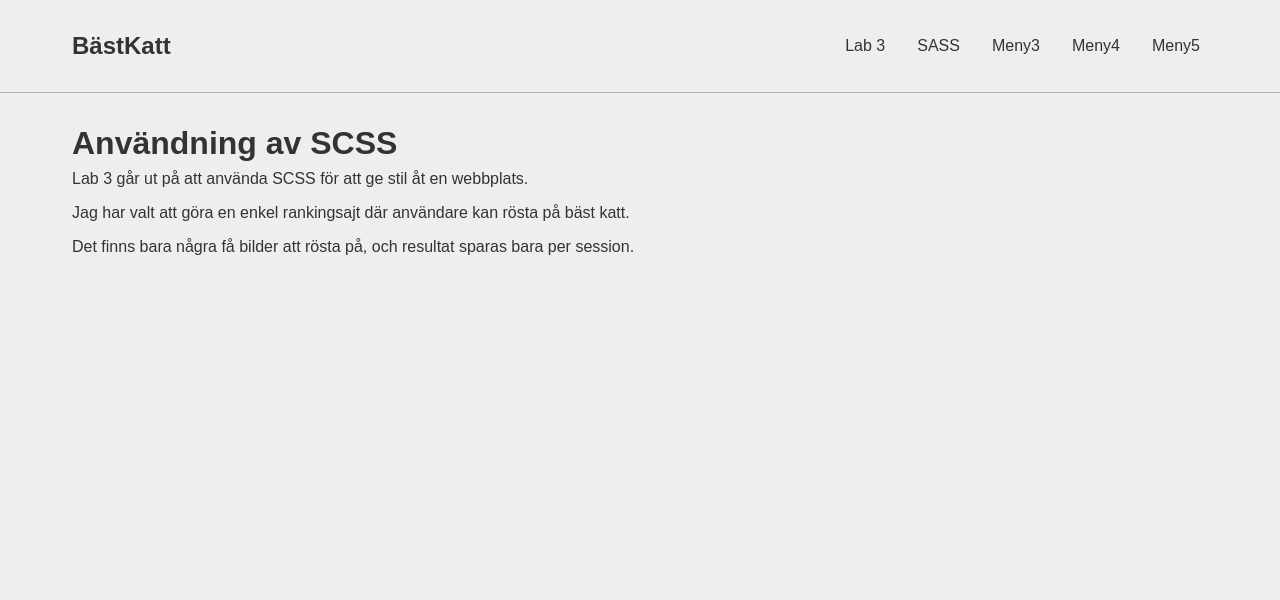
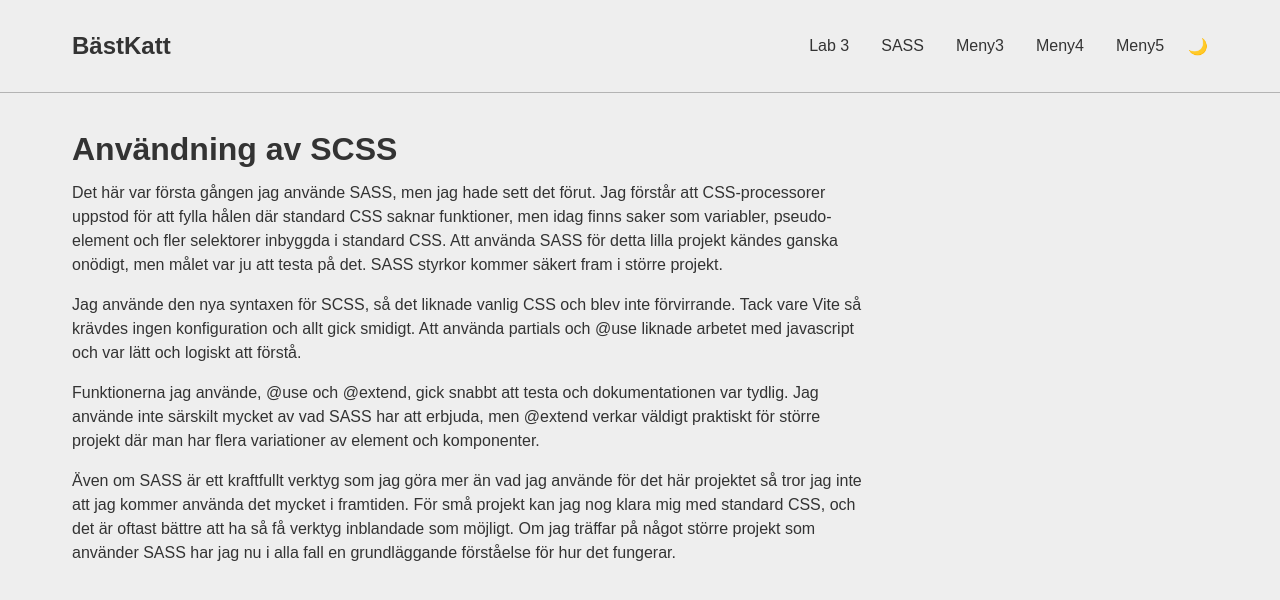
Before and after one commit to sini2500/dt211g-3, a website built with Vite: page sass.html in a window 1280 px wide. Built offline with nearby package versions, Linux system fonts and the light colour scheme.

Commit message:
text ang sass

```diff
--- a/sass.html
+++ b/sass.html
@@ -21,6 +21,7 @@
               <li><a href="#">Meny3</a></li>
               <li><a href="#">Meny4</a></li>
               <li><a href="#">Meny5</a></li>
+              <li id="dark-toggle">🌙</li>
             </ul>
 
           </nav>
@@ -29,9 +30,14 @@
 
     <main class="container">
       <h1>Användning av SCSS</h1>
-      <p>Lab 3 går ut på att använda SCSS för att ge stil åt en webbplats.</p>
-      <p>Jag har valt att göra en enkel rankingsajt där användare kan rösta på bäst katt.</p>
-      <p>Det finns bara några få bilder att rösta på, och resultat sparas bara per session.</p>
+      <p>Det här var första gången jag använde SASS, men jag hade sett det förut. Jag förstår att CSS-processorer uppstod för att fylla hålen där standard CSS saknar funktioner, men idag finns saker som variabler, pseudo-element och fler selektorer inbyggda i standard CSS. Att använda SASS för detta lilla projekt kändes ganska onödigt, men målet var ju att testa på det. SASS styrkor kommer säkert fram i större projekt.</p>
+
+      <p>Jag använde den nya syntaxen för SCSS, så det liknade vanlig CSS och blev inte förvirrande. Tack vare Vite så krävdes ingen konfiguration och allt gick smidigt. Att använda partials och @use liknade arbetet med javascript och var lätt och logiskt att förstå.</p>
+
+      <p>Funktionerna jag använde, @use och @extend, gick snabbt att testa och dokumentationen var tydlig. Jag använde inte särskilt mycket av vad SASS har att erbjuda, men @extend verkar väldigt praktiskt för större projekt där man har flera variationer av element och komponenter.</p>
+
+      <p>Även om SASS är ett kraftfullt verktyg som jag göra mer än vad jag använde för det här projektet så tror jag inte att jag kommer använda det mycket i framtiden. För små projekt kan jag nog klara mig med standard CSS, och det är oftast bättre att ha så få verktyg inblandade som möjligt. Om jag träffar på något större projekt som använder SASS har jag nu i alla fall en grundläggande förståelse för hur det fungerar.</p>
+
     </main>
   </body>
 </html>
--- a/src/css/_base.scss
+++ b/src/css/_base.scss
@@ -38,6 +38,7 @@ body.dark header {
 
 main {
   padding: 2rem 0;
+  line-height: 1.5;
 }
 
 h1, h2, h3 {
```
Also changed, not shown: index.html (+1 -2 lines).
